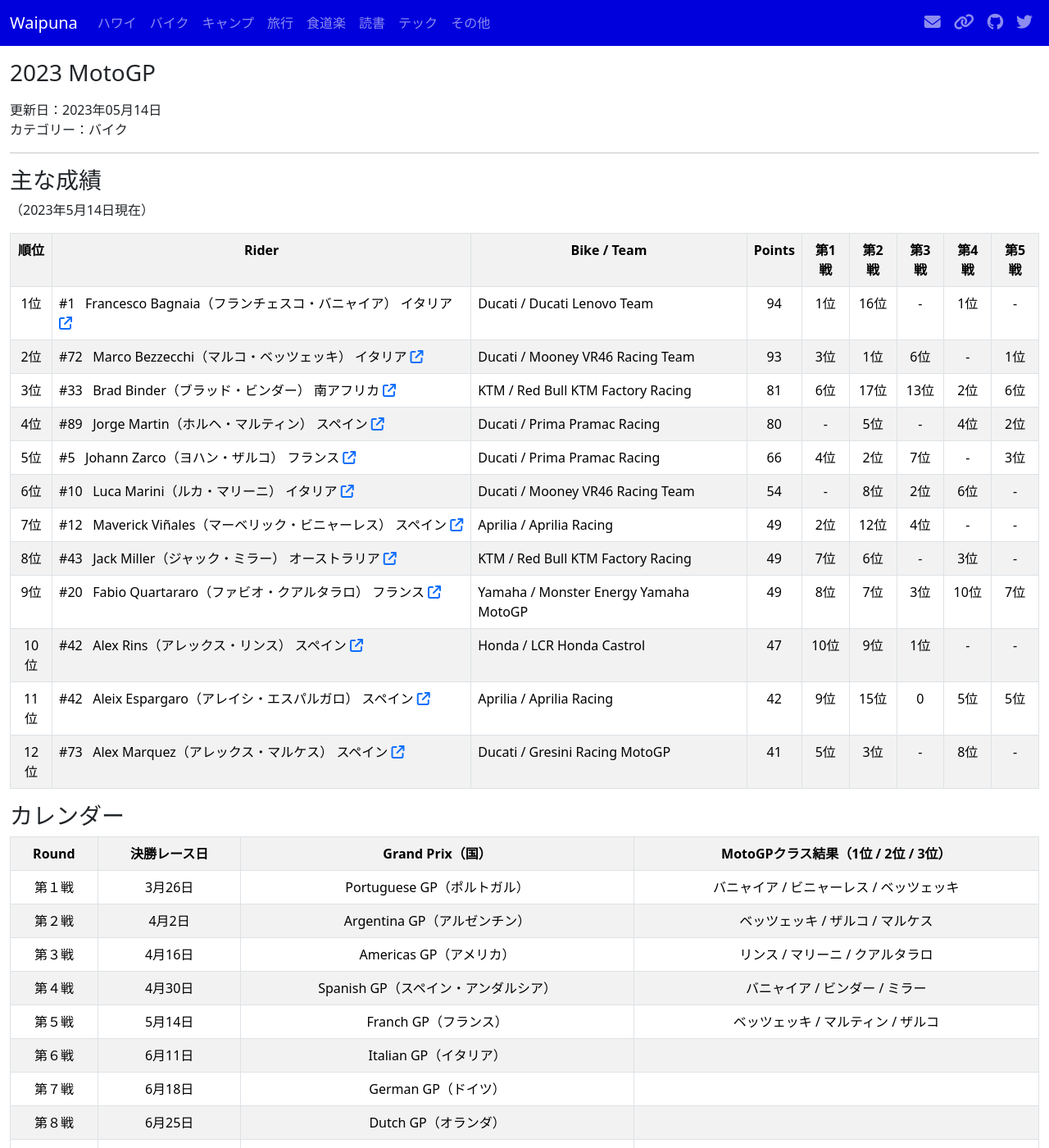
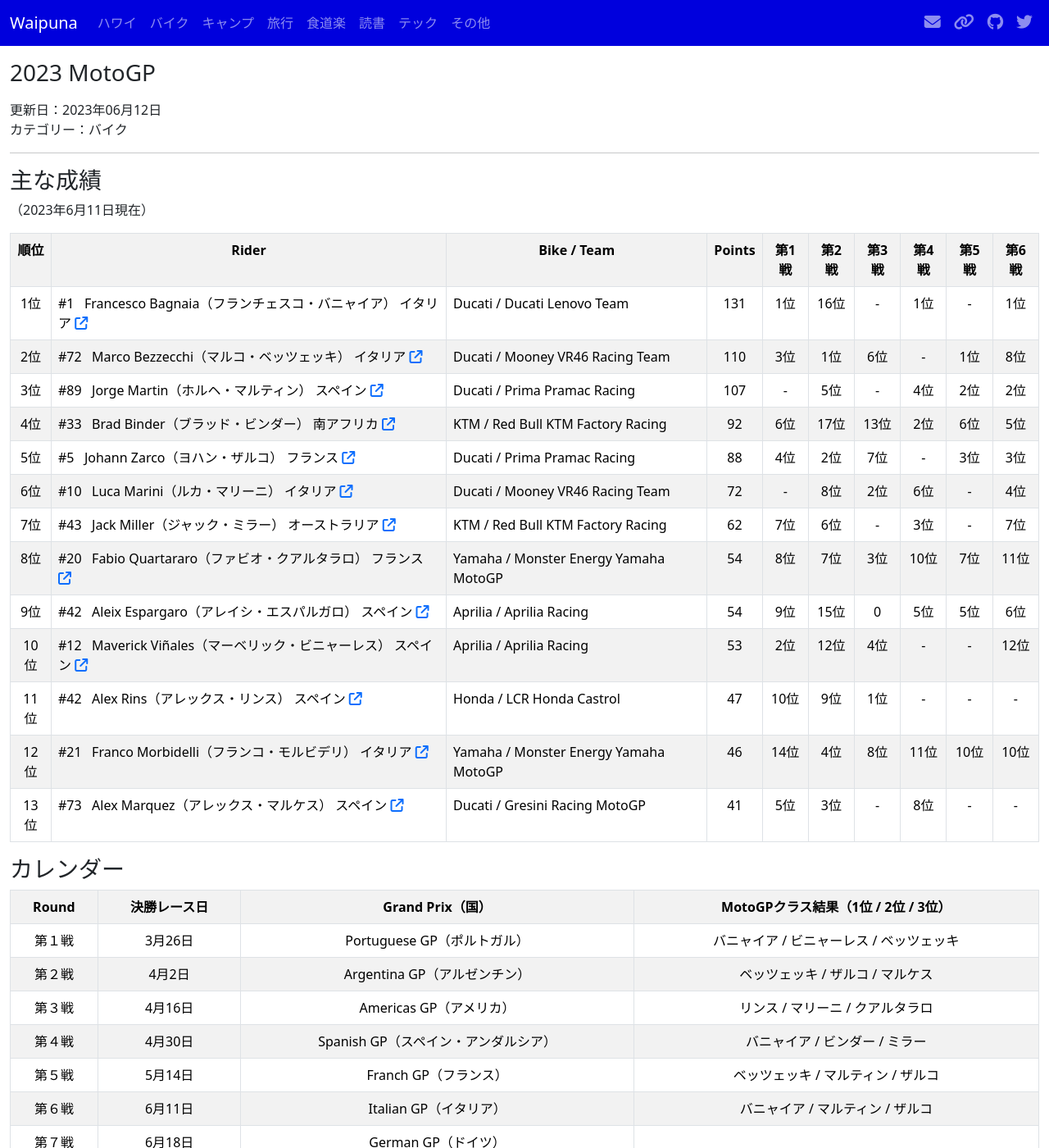
Before and after one commit to waipuna96815/waipuna96815.github.io, a Jekyll site: the page built from pages/moto-2023gp.md, in a window 1280 px wide and 1400 px high. Shown: the whole window at 82% size. Built offline with Jekyll 4.4.1, drawn with Linux system fonts in a browser that asks for light colours; nearby versions of some CDN libraries.

Commit message:
add Italia GP

```diff
--- a/pages/moto-2023gp.md
+++ b/pages/moto-2023gp.md
@@ -1,12 +1,12 @@
 ---
 layout: page
 title: 2023 MotoGP
-date: 2023-05-14
+date: 2023-06-12
 categories: バイク
 ---
 
 ### 主な成績
-（2023年5月14日現在）
+（2023年6月11日現在）
 
 <table class="table table-bordered table-striped">
   <tr align="center">
@@ -19,108 +19,130 @@
     <th>第3戦</th>
     <th>第4戦</th>
     <th>第5戦</th>
+    <th>第6戦</th>
   </tr>
   <tr align="center">
     <td>1位</td>
     <td align="left">#1 &nbsp; Francesco Bagnaia（フランチェスコ・バニャイア） イタリア <a href="https://www.motogp.com/ja/riders/profile/Francesco+Bagnaia"><i class="fa-solid fa-arrow-up-right-from-square"></i></a></td>
     <td align="left">Ducati / Ducati Lenovo Team</td>
-    <td>94</td>
+    <td>131</td>
     <td>1位</td>
     <td>16位</td>
     <td>-</td>
     <td>1位</td>
     <td>-</td>
+    <td>1位</td>
   </tr>
   <tr align="center">
     <td>2位</td>
     <td align="left">#72 &nbsp; Marco Bezzecchi（マルコ・ベッツェッキ） イタリア <a href="https://www.motogp.com/ja/riders/profile/Marco+Bezzecchi"><i class="fa-solid fa-arrow-up-right-from-square"></i></a></td>
     <td align="left">Ducati / Mooney VR46 Racing Team</td>
-    <td>93</td>
+    <td>110</td>
     <td>3位</td>
     <td>1位</td>
     <td>6位</td>
     <td>-</td>
     <td>1位</td>
+    <td>8位</td>
   </tr>
   <tr align="center">
     <td>3位</td>
+    <td align="left">#89 &nbsp; Jorge Martin（ホルヘ・マルティン） スペイン <a href="https://www.motogp.com/en/riders/profile/Jorge+Martin"><i class="fa-solid fa-arrow-up-right-from-square"></i></a></td>
+    <td align="left">Ducati / Prima Pramac Racing</td>
+    <td>107</td>
+    <td>-</td>
+    <td>5位</td>
+    <td>-</td>
+    <td>4位</td>
+    <td>2位</td>
+    <td>2位</td>
+  </tr>
+  <tr align="center">
+    <td>4位</td>
     <td align="left">#33 &nbsp; Brad Binder（ブラッド・ビンダー） 南アフリカ <a href="https://www.motogp.com/ja/riders/profile/Brad+Binder"><i class="fa-solid fa-arrow-up-right-from-square"></i></a></td>
     <td align="left">KTM / Red Bull KTM Factory Racing</td>
-    <td>81</td>
+    <td>92</td>
     <td>6位</td>
     <td>17位</td>
     <td>13位</td>
     <td>2位</td>
     <td>6位</td>
-  </tr>
-  <tr align="center">
-    <td>4位</td>
-    <td align="left">#89 &nbsp; Jorge Martin（ホルヘ・マルティン） スペイン <a href="https://www.motogp.com/en/riders/profile/Jorge+Martin"><i class="fa-solid fa-arrow-up-right-from-square"></i></a></td>
-    <td align="left">Ducati / Prima Pramac Racing</td>
-    <td>80</td>
-    <td>-</td>
     <td>5位</td>
-    <td>-</td>
-    <td>4位</td>
-    <td>2位</td>
   </tr>
   <tr align="center">
     <td>5位</td>
     <td align="left">#5 &nbsp; Johann Zarco（ヨハン・ザルコ） フランス <a href="https://www.motogp.com/ja/riders/profile/Johann+Zarco"><i class="fa-solid fa-arrow-up-right-from-square"></i></a></td>
     <td align="left">Ducati / Prima Pramac Racing</td>
-    <td>66</td>
+    <td>88</td>
     <td>4位</td>
     <td>2位</td>
     <td>7位</td>
     <td>-</td>
+    <td>3位</td>
     <td>3位</td>
   </tr>
   <tr align="center">
     <td>6位</td>
     <td align="left">#10 &nbsp; Luca Marini（ルカ・マリーニ） イタリア <a href="https://www.motogp.com/ja/riders/profile/Luca+Marini"><i class="fa-solid fa-arrow-up-right-from-square"></i></a></td>
     <td align="left">Ducati / Mooney VR46 Racing Team</td>
-    <td>54</td>
+    <td>72</td>
     <td>-</td>
     <td>8位</td>
     <td>2位</td>
     <td>6位</td>
     <td>-</td>
+    <td>4位</td>
   </tr>
   <tr align="center">
     <td>7位</td>
+    <td align="left">#43 &nbsp; Jack Miller（ジャック・ミラー） オーストラリア <a href="https://www.motogp.com/ja/riders/profile/Jack+Miller"><i class="fa-solid fa-arrow-up-right-from-square"></i></a></td>
+    <td align="left">KTM / Red Bull KTM Factory Racing</td>
+    <td>62</td>
+    <td>7位</td>
+    <td>6位</td>
+    <td>-</td>
+    <td>3位</td>
+    <td>-</td>
+    <td>7位</td>
+  </tr>
+  <tr align="center">
+    <td>8位</td>
+    <td align="left">#20 &nbsp; Fabio Quartararo（ファビオ・クアルタラロ） フランス <a href="https://www.motogp.com/ja/riders/profile/Fabio+Quartararo"><i class="fa-solid fa-arrow-up-right-from-square"></i></a></td>
+    <td align="left">Yamaha / Monster Energy Yamaha MotoGP</td>
+    <td>54</td>
+    <td>8位</td>
+    <td>7位</td>
+    <td>3位</td>
+    <td>10位</td>
+    <td>7位</td>
+    <td>11位</td>
+  </tr>
+  <tr align="center">
+    <td>9位</td>
+    <td align="left">#42 &nbsp; Aleix Espargaro（アレイシ・エスパルガロ） スペイン <a href="https://www.motogp.com/ja/riders/profile/Aleix+Espargaro"><i class="fa-solid fa-arrow-up-right-from-square"></i></a></td>
+    <td align="left">Aprilia / Aprilia Racing</td>
+    <td>54</td>
+    <td>9位</td>
+    <td>15位</td>
+    <td>0</td>
+    <td>5位</td>
+    <td>5位</td>
+    <td>6位</td>
+  </tr>
+  <tr align="center">
+    <td>10位</td>
     <td align="left">#12 &nbsp; Maverick Viñales（マーベリック・ビニャーレス） スペイン <a href="https://www.motogp.com/ja/riders/profile/Maverick+Viñales"><i class="fa-solid fa-arrow-up-right-from-square"></i></a></td>
     <td align="left">Aprilia / Aprilia Racing</td>
-    <td>49</td>
+    <td>53</td>
     <td>2位</td>
     <td>12位</td>
     <td>4位</td>
     <td>-</td>
     <td>-</td>
+    <td>12位</td>
   </tr>
   <tr align="center">
-    <td>8位</td>
-    <td align="left">#43 &nbsp; Jack Miller（ジャック・ミラー） オーストラリア <a href="https://www.motogp.com/ja/riders/profile/Jack+Miller"><i class="fa-solid fa-arrow-up-right-from-square"></i></a></td>
-    <td align="left">KTM / Red Bull KTM Factory Racing</td>
-    <td>49</td>
-    <td>7位</td>
-    <td>6位</td>
-    <td>-</td>
-    <td>3位</td>
-    <td>-</td>
-  </tr>
-  <tr align="center">
-    <td>9位</td>
-    <td align="left">#20 &nbsp; Fabio Quartararo（ファビオ・クアルタラロ） フランス <a href="https://www.motogp.com/ja/riders/profile/Fabio+Quartararo"><i class="fa-solid fa-arrow-up-right-from-square"></i></a></td>
-    <td align="left">Yamaha / Monster Energy Yamaha MotoGP</td>
-    <td>49</td>
-    <td>8位</td>
-    <td>7位</td>
-    <td>3位</td>
-    <td>10位</td>
-    <td>7位</td>
-  </tr>
-  <tr align="center">
-    <td>10位</td>
+    <td>11位</td>
     <td align="left">#42 &nbsp; Alex Rins（アレックス・リンス） スペイン <a href="https://www.motogp.com/ja/riders/profile/Alex+Rins"><i class="fa-solid fa-arrow-up-right-from-square"></i></a></td>
     <td align="left">Honda / LCR Honda Castrol</td>
     <td>47</td>
@@ -129,20 +151,22 @@
     <td>1位</td>
     <td>-</td>
     <td>-</td>
-  </tr>
-  <tr align="center">
-    <td>11位</td>
-    <td align="left">#42 &nbsp; Aleix Espargaro（アレイシ・エスパルガロ） スペイン <a href="https://www.motogp.com/ja/riders/profile/Aleix+Espargaro"><i class="fa-solid fa-arrow-up-right-from-square"></i></a></td>
-    <td align="left">Aprilia / Aprilia Racing</td>
-    <td>42</td>
-    <td>9位</td>
-    <td>15位</td>
-    <td>0</td>
-    <td>5位</td>
-    <td>5位</td>
+    <td>-</td>
   </tr>
   <tr align="center">
     <td>12位</td>
+    <td align="left">#21 &nbsp; Franco Morbidelli（フランコ・モルビデリ） イタリア <a href="https://www.motogp.com/en/riders/profile/Franco+Morbidelli"><i class="fa-solid fa-arrow-up-right-from-square"></i></a></td>
+    <td align="left">Yamaha / Monster Energy Yamaha MotoGP</td>
+    <td>46</td>
+    <td>14位</td>
+    <td>4位</td>
+    <td>8位</td>
+    <td>11位</td>
+    <td>10位</td>
+    <td>10位</td>
+  </tr>
+  <tr align="center">
+    <td>13位</td>
     <td align="left">#73 &nbsp; Alex Marquez（アレックス・マルケス） スペイン <a href="https://www.motogp.com/ja/riders/profile/Alex+Marquez"><i class="fa-solid fa-arrow-up-right-from-square"></i></a></td>
     <td align="left">Ducati / Gresini Racing MotoGP</td>
     <td>41</td>
@@ -151,6 +175,7 @@
     <td>-</td>
     <td>8位</td>
     <td>-</td>
+    <td>-</td>
   </tr>
   <!--
   <tr align="center">
@@ -158,6 +183,7 @@
     <td align="left">#?? &nbsp; ?（?） ? <a href=""><i class="fa-solid fa-arrow-up-right-from-square"></i></a></td>
     <td align="left">? / ?</td>
     <td></td>
+    <td>位</td>
     <td>位</td>
     <td>位</td>
     <td>位</td>
@@ -210,7 +236,7 @@
     <td>第６戦</td>
     <td>6月11日</td>
     <td>Italian GP（イタリア）</td>
-    <td></td>
+    <td>バニャイア / マルティン / ザルコ</td>
   </tr>
   <tr align="center">
     <td>第７戦</td>
```
Also changed, not shown: index.md (+1 -0 lines), moto.md (+1 -0 lines).
